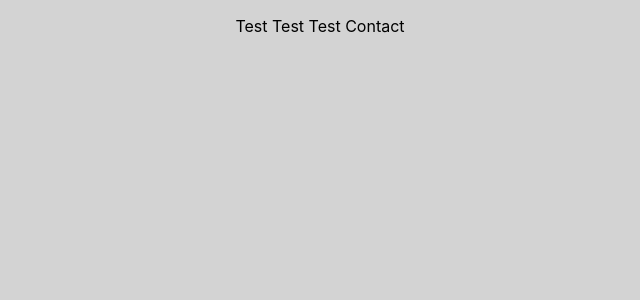
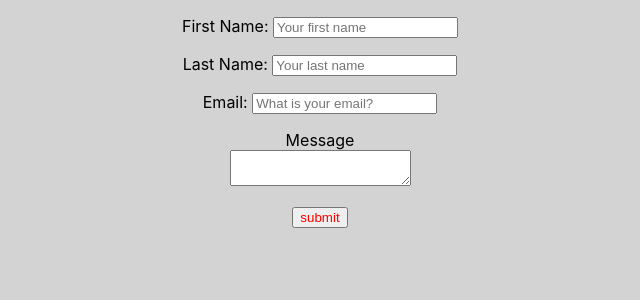
Before and after one commit to mylesrangel/mylesrangel, a React (Create React App) app in the folder mylesrangel/: page / in a window 1280 px wide. Shown: the top 300 px of the page, without its empty margins (320-960 px from the left). Built offline with nearby package versions, Linux system fonts and the light colour scheme.

Commit message:
Added content to contact form

```diff
--- a/mylesrangel/src/Components/Contact/contact.css
+++ b/mylesrangel/src/Components/Contact/contact.css
@@ -3,8 +3,19 @@ body{
 	background-color: lightgrey;
 }
 
+#contactForm form{
+	diplay: block;
+}
 
-#contactForm{
+#contactForm .formElements{
+	margin: 1em;
+}
+
+#contactForm input{
+	color: red;
+	width: window.innerHtml;
+
+
 
 }
 
--- a/mylesrangel/src/Components/Contact/contact.js
+++ b/mylesrangel/src/Components/Contact/contact.js
@@ -10,8 +10,27 @@ const Contact = () => {
 
 
 	return(
-			<div id="contactForm">
-				<p> Test Test Test Contact </p>
+			<div >
+				<form id="contactForm" >
+					<p className="formElements">
+						<label> First Name: </label>
+						<input id="firstName" placeholder="Your first name" />
+					</p>
+					<p className="formElements">
+						<label> Last Name: </label>
+						<input id="lastName" placeholder="Your last name" />
+					</p>
+					<p className="formElements">
+						<label> Email: </label>
+						<input id="email" placeholder="What is your email?" />
+					</p>
+					<p className="formElements">
+						<label> Message </label>
+						<br />
+						<textarea id="message" placeholder="What would you like to tell me?"> </textarea>
+					</p>
+						<input type="submit" value="submit" />
+				</form>
 			</div>
 		)
 
```
Also changed, not shown: 1 other file (tests, documents, lock files or other folders).
